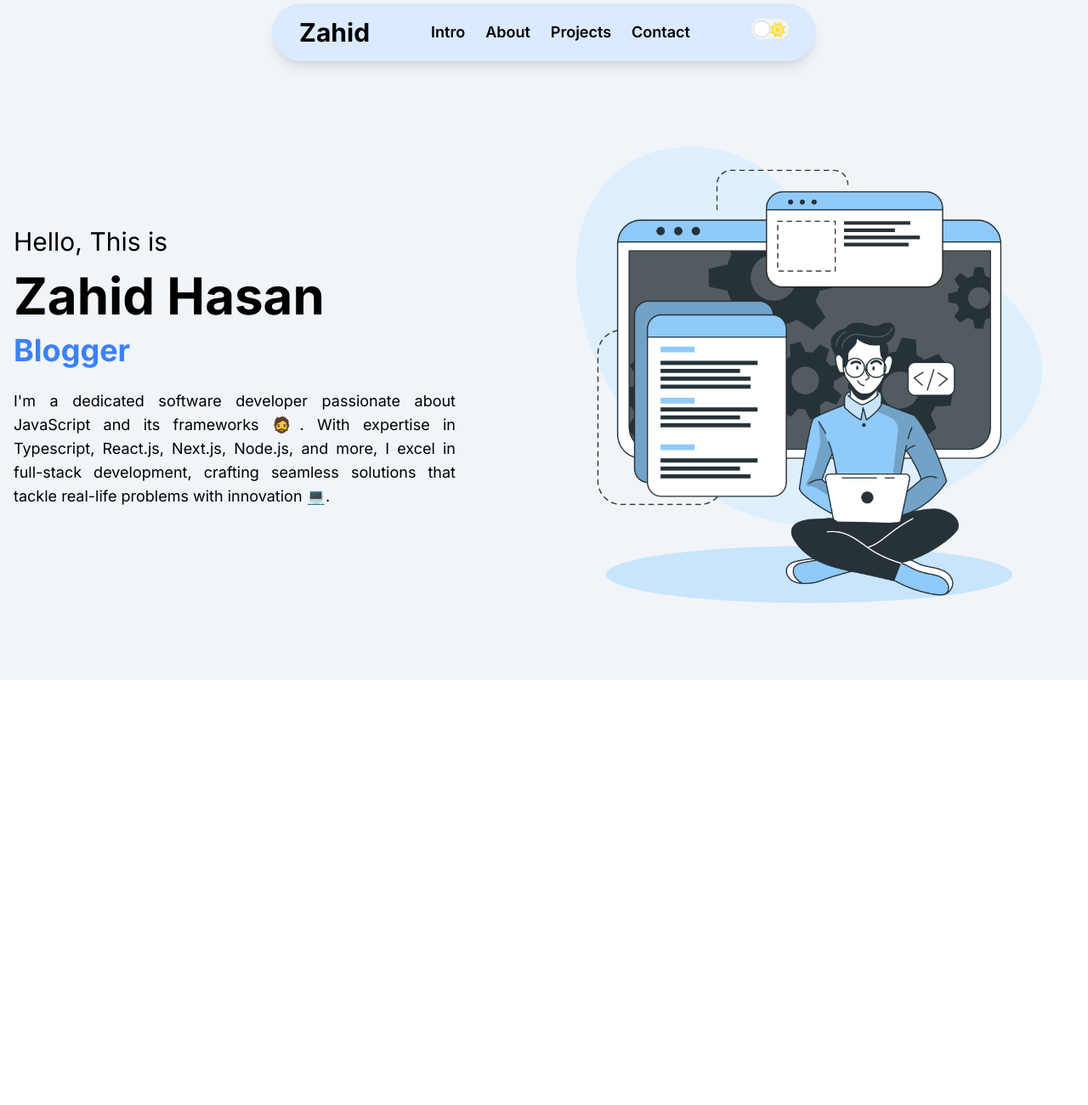
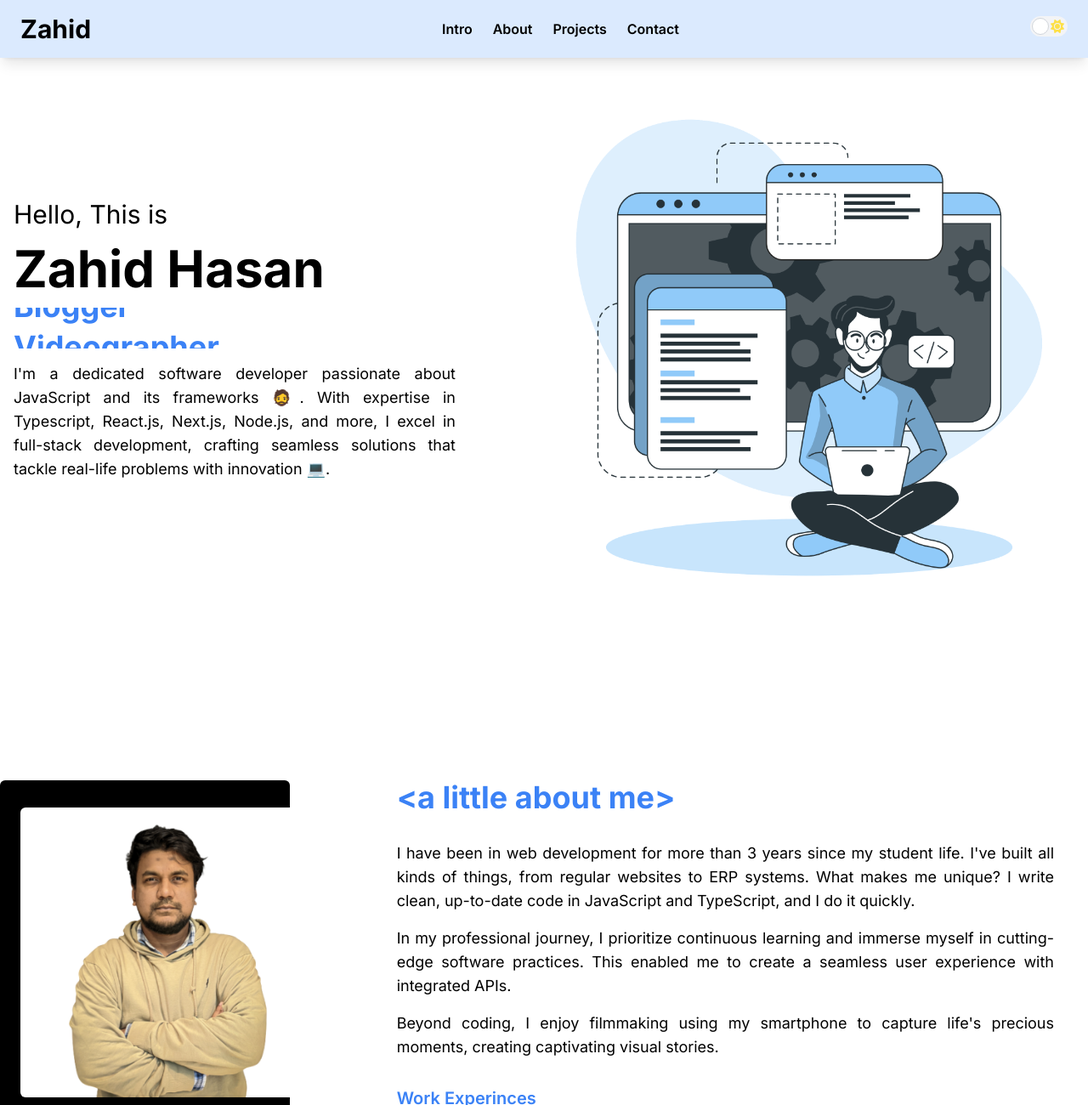
Before and after one commit to mrzahidxy/potfolio-zahid, a Next.js app: page / in a window 1280 px wide. Shown: the top 1300 px of the page at 85% size. Before the commit the page ends 800 px from the top, so only its background shows below. Built offline with nearby package versions, Linux system fonts and the light colour scheme; no server answers.

Commit message:
ui modification

```diff
--- a/src/app/about/page.tsx
+++ /dev/null
@@ -1,9 +0,0 @@
-import About from "@/components/About";
-
-type Props = {};
-
-const AboutPage = (props: Props) => {
-  return <About />;
-};
-
-export default AboutPage;
--- a/src/app/contact/page.tsx
+++ /dev/null
@@ -1,9 +0,0 @@
-import Contact from "@/components/Contact";
-
-type Props = {};
-
-const ContactPage = (props: Props) => {
-  return <Contact/>
-};
-
-export default ContactPage;
--- a/src/app/layout.tsx
+++ b/src/app/layout.tsx
@@ -2,7 +2,6 @@ import type { Metadata } from "next";
 import { Inter } from "next/font/google";
 import "./globals.css";
 import Navbar from "@/components/Navbar/Navbar";
-
 
 const inter = Inter({ subsets: ["latin"] });
 
@@ -18,11 +17,11 @@ export default function RootLayout({
 }) {
   return (
     <html lang="en">
-      <body className={inter.className}>
-        <div className="bg-slate-100 lg:h-screen dark:bg-gray-800 dark:text-white py-1">
-          <Navbar />
-          <div className="container  lg:h-[calc(100vh-5rem)]">{children}</div>
-        </div>
+      <body
+        className={`${inter.className} h-screen  dark:bg-gray-800 dark:text-white`}
+      >
+        <Navbar />
+        <div className="container lg:h-[calc(100vh-5rem)]">{children}</div>
       </body>
     </html>
   );
--- a/src/app/page.tsx
+++ b/src/app/page.tsx
@@ -1,6 +1,24 @@
 import Intro from "@/components/Intro";
 import "../style/App.css";
+import About from "@/components/About";
+import Projects from "@/components/Projects";
+import Contact from "@/components/Contact";
 
 export default function Home() {
-  return <Intro />;
+  return (
+    <div className="space-y-8 lg:">
+      <div id="intro" className="lg:h-screen flex items-center justify-center ">
+        <Intro />
+      </div>
+      <div id="about" className="lg:h-screen flex items-center justify-center ">
+        <About />
+      </div>
+      <div id="projects" className="lg:h-screen flex items-center justify-center">
+        <Projects />
+      </div>
+      <div id="contact" className="lg:h-screen flex items-center justify-center ">
+        <Contact />
+      </div>
+    </div>
+  );
 }
--- a/src/app/projects/page.tsx
+++ /dev/null
@@ -1,9 +0,0 @@
-import Projects from "@/components/Projects";
-
-type Props = {};
-
-const ProjectPage = (props: Props) => {
-  return <Projects />;
-};
-
-export default ProjectPage;
--- a/src/components/About.tsx
+++ b/src/components/About.tsx
@@ -23,12 +23,13 @@ const experiences: experienceProps[] = [
 
   },
 ];
-const About: React.FC = () => {
+const
+About: React.FC = () => {
   return (
     <div className="container h-full flex items-center">
-      <div className="grid lg:grid-cols-3">
-        <div className="col-span-1">
-          <div className="bg-black rounded-md relative h-[420px] w-4/5">
+      <div className="grid grid-cols-1 lg:grid-cols-3">
+        <div className="lg:col-span-1">
+          <div className="lg:bg-black rounded-md relative h-[420px] w-4/5">
             <Image
               layout="responsive"
               width={250}
@@ -40,7 +41,7 @@ const About: React.FC = () => {
           </div>
         </div>
 
-        <div className="col-span-2 px-10">
+        <div className="lg:col-span-2 px-10">
           <div className="space-y-8 text-justify">
             <h3 className="text-blue-500 text-2xl lg:text-4xl font-bold">
             &lt;a little about me&gt;
--- a/src/components/Intro.tsx
+++ b/src/components/Intro.tsx
@@ -10,7 +10,7 @@ function Intro() {
           <div className="flex flex-col animate-move text-xl md:text-4xl font-bold text-blue-500">
             <div className="h-12">Software Developer</div>
             <div className="h-12">MERN Developer</div>
-            <div className="h-12"> Blogger</div>
+            <div className="h-12">Blogger</div>
             <div className="h-12">Videographer</div>
           </div>
         </div>
--- a/src/components/Navbar/Navbar.tsx
+++ b/src/components/Navbar/Navbar.tsx
@@ -5,53 +5,56 @@ import NavbarLink from "./NavbarLink";
 import { DarkModeToggle } from "./DarkModeToggle.component";
 
 const Navbar: React.FC = () => {
-  const isSticky = false;
   const [isDarkMode, setIsDarkMode] = useState<boolean>(false);
 
+  // Load the dark mode preference from localStorage when the component mounts
   useEffect(() => {
     if (typeof window !== "undefined") {
       const darkModeValue = localStorage.getItem("darkMode");
       const isDarkMode = darkModeValue === "true";
-
       setIsDarkMode(isDarkMode);
     }
   }, []);
 
-  // Apply dark mode class on component mount and when isDarkMode changes
+  // Toggle the dark mode class on the <html> element when the state changes
   useEffect(() => {
     document.documentElement.classList.toggle("dark", isDarkMode);
   }, [isDarkMode]);
 
-  // Dark Mode Toggler Function
+  // Function to toggle dark mode and store the value in localStorage
   const toggleDarkMode = () => {
     const updatedDarkMode = !isDarkMode;
     setIsDarkMode(updatedDarkMode);
-    typeof window !== undefined &&
+    if (typeof window !== "undefined") {
       localStorage.setItem("darkMode", JSON.stringify(updatedDarkMode));
+    }
   };
 
   return (
     <nav
-      className={`w-4/5 lg:w-1/2 mx-auto rounded-full shadow-lg px-4 text-sm lg:text-lg bg-blue-100 dark:bg-gray-800 dark:text-white `}
+      className={`hidden md:block fixed top-0 left-0 w-full bg-blue-100 dark:bg-gray-800 dark:text-white shadow-lg py-4 z-50 transition-colors duration-300`}
     >
-      <div className="container mx-auto p-4 flex justify-between items-center relative">
+      <div className="container mx-auto flex justify-between items-center px-6">
+        {/* Logo */}
         <div>
           <h1 className="hidden md:block text-xl lg:text-3xl font-bold">
             Zahid
           </h1>
         </div>
 
+        {/* Navbar Links */}
         <ul className="flex items-center gap-6">
           {[
-            { name: "Intro", url: "/" },
-            { name: "About", url: "about" },
-            // { name: "Skills", url: "skills" },
-            { name: "Projects", url: "projects" },
-            { name: "Contact", url: "contact" },
+            { name: "Intro", url: "#intro" },
+            { name: "About", url: "#about" },
+            { name: "Projects", url: "#projects" },
+            { name: "Contact", url: "#contact" },
           ].map((item, i) => (
             <NavbarLink key={i} to={item.url} label={item.name} />
           ))}
         </ul>
+
+        {/* Dark Mode Toggle */}
         <div className="hidden md:block">
           <DarkModeToggle
             isDarkMode={isDarkMode}
--- a/src/components/Projects.tsx
+++ b/src/components/Projects.tsx
@@ -34,9 +34,11 @@ const Projects: React.FC = () => {
     fetchProjects();
   }, []);
 
+  // Calculate how many blank boxes are needed to make 6 total
+  const blankBoxes = Array.from({ length: Math.max(0, 6 - projects.length) });
+
   return (
-    <div className="container h-full pt-20">
-      <div className="flex flex-col gap-10">
+    <div className="container space-y-8 p-4 lg:p-0">
       <div className="flex flex-col space-y-2">
         <h3 className="text-blue-500 text-2xl lg:text-4xl font-bold">
           &lt;imagine and create&gt;
@@ -44,15 +46,28 @@ const Projects: React.FC = () => {
         <p className="lg:text-xl">Here are some of my works.</p>
       </div>
 
-        <div className="grid md:grid-cols-4 gap-8">
+      <div className="grid md:grid-cols-3 lg:grid-cols-3 gap-8">
         {loading ? (
-            <div className="col-span-3 flex justify-center items-center font-bold text-gray-800 text-2xl">
-              Loading...{" "}
+          <div className="col-span-full flex justify-center items-center font-bold text-gray-800 text-2xl">
+            Loading...
           </div>
         ) : (
-            projects.map((project: Project) => (
+          <>
+            {/* Render project cards */}
+            {projects.map((project: Project) => (
               <FeatureCard key={project._id} project={project} />
-            ))
+            ))}
+
+            {/* Render blank boxes to fill up to 8 total */}
+            {blankBoxes.map((_, index) => (
+              <div
+                key={`blank-${index}`}
+                className="h-40 flex justify-center items-center border-2 border-dashed border-gray-300 rounded-lg"
+              >
+                <span className="text-gray-400">No Project</span>
+              </div>
+            ))}
+          </>
         )}
       </div>
 
@@ -62,7 +77,6 @@ const Projects: React.FC = () => {
         </h3>
       </div>
     </div>
-    </div>
   );
 };
 
```
Lines whose indentation alone changed are shown as unchanged.
